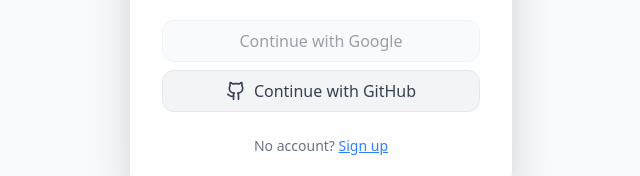
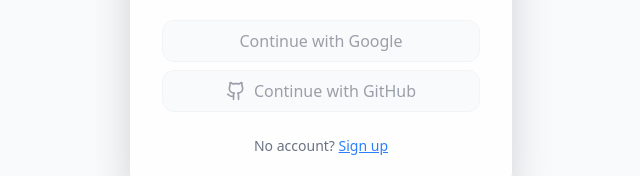
Before and after one commit to TMA-Cloud/TMA, a React (Vite) app in the folder frontend/: page / in a window 1280 px wide. Shown: the part 426-602 px from the top of the page, without its empty margins (319-959 px from the left). Built offline with nearby package versions, Linux system fonts and the light colour scheme; no server answers; the HTML template or start-up script is replaced by a standard one.

Commit message:
Disable `Github` login/signup
* Not yet implemented

Signed-off-by: Zinadin Zidan <zidan.roking@gmail.com>

```diff
--- a/frontend/src/components/auth/LoginForm.tsx
+++ b/frontend/src/components/auth/LoginForm.tsx
@@ -85,8 +85,8 @@
           </button>
           <button
             type="button"
-            className="flex items-center justify-center gap-2 w-full px-4 py-2 bg-gray-100 dark:bg-gray-800 border border-gray-200 dark:border-gray-700 rounded-xl text-gray-700 dark:text-gray-300 font-medium hover:bg-gray-200 dark:hover:bg-gray-700 transition-all duration-200"
-            disabled
+            disabled={true} // GitHub login is not implemented yet
+            className="flex items-center justify-center gap-2 w-full px-4 py-2 bg-gray-100 dark:bg-gray-800 border border-gray-200 dark:border-gray-700 rounded-xl text-gray-700 dark:text-gray-300 font-medium hover:bg-gray-200 dark:hover:bg-gray-700 transition-all duration-200 disabled:opacity-50 disabled:cursor-not-allowed"
           >
             <Github className="w-5 h-5" /> Continue with GitHub
           </button>
--- a/frontend/src/components/auth/SignupForm.tsx
+++ b/frontend/src/components/auth/SignupForm.tsx
@@ -97,8 +97,8 @@
           </button>
           <button
             type="button"
-            className="flex items-center justify-center gap-2 w-full px-4 py-2 bg-gray-100 dark:bg-gray-800 border border-gray-200 dark:border-gray-700 rounded-xl text-gray-700 dark:text-gray-300 font-medium hover:bg-gray-200 dark:hover:bg-gray-700 transition-all duration-200"
-            disabled
+            disabled={true} // GitHub login is not implemented yet
+            className="flex items-center justify-center gap-2 w-full px-4 py-2 bg-gray-100 dark:bg-gray-800 border border-gray-200 dark:border-gray-700 rounded-xl text-gray-700 dark:text-gray-300 font-medium hover:bg-gray-200 dark:hover:bg-gray-700 transition-all duration-200 disabled:opacity-50 disabled:cursor-not-allowed"
           >
             <Github className="w-5 h-5" /> Continue with GitHub
           </button>
```
